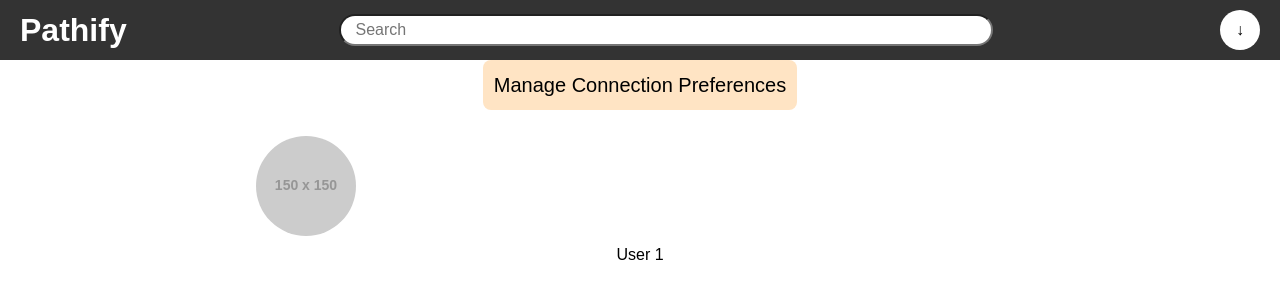
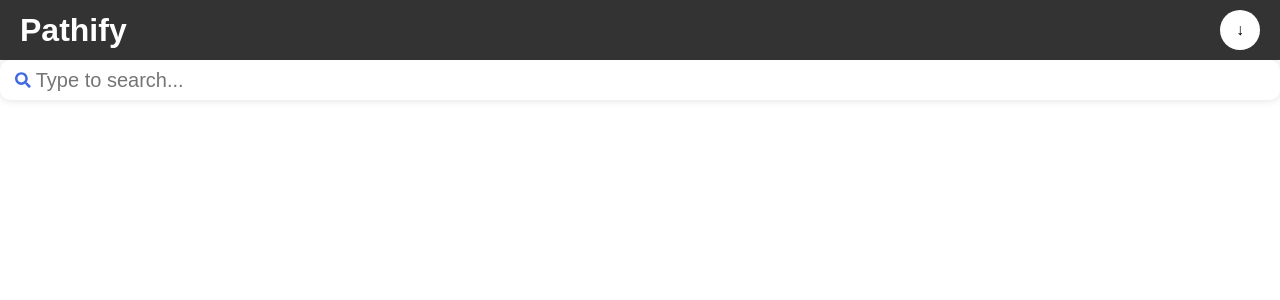
Before and after one commit to by04min/Pathify, a React (Vite) app in the folder pathify/: page /connection in a window 1280 px wide. Shown: the top 300 px of the page. Built offline with nearby package versions, Linux system fonts and the light colour scheme.

Commit message:
Finished Connections Page Front End
Completed all the relevant components to the connections page and updated the navbar by removing the search feature since it has been added to the connections page.

```diff
--- a/pathify/package.json
+++ b/pathify/package.json
@@ -40,6 +40,7 @@
     "react": "^18.3.1",
     "react-color": "^2.19.3",
     "react-dom": "^18.3.1",
+    "react-icons": "^5.3.0",
     "react-router-dom": "^6.27.0",
     "rollup": "^4.27.2"
   },
--- a/pathify/src/components/Navbar.jsx
+++ b/pathify/src/components/Navbar.jsx
@@ -47,10 +47,11 @@
                     <h1>Pathify</h1>
                 </Link>
             </div>
+            {/*
             <div className='search-box'>
                 <input type="text" placeholder='Search'/>
             </div>
-
+            */}
             {/* Notifications Button: leads user to the notifications page. Only available when the user is logged in */}
             <div className='navbar-left-buttons'>
                 <div>
--- /dev/null
+++ b/pathify/src/components/SearchBar.css
@@ -0,0 +1,28 @@
+.input-wrapper{
+    background-color: white;
+    width: 100%;
+    border-radius: 10px;
+    border: transparent;
+    height: 2.5rem;
+    padding: 0 15px;
+    box-shadow: 0px 0px 8px #ddd;
+    display: flex;
+    align-items: center;
+}
+
+input{
+    background-color: transparent;
+    border: none;
+    height: 100%;
+    font-size: 1.25rem;
+    width: 100%;
+    margin-left: 5px;
+}
+
+input:focus{
+    outline: none;
+}
+
+#search-icon{
+    color:royalblue;
+}
--- /dev/null
+++ b/pathify/src/components/SearchBar.jsx
@@ -0,0 +1,30 @@
+import React, {useState} from 'react';
+import {FaSearch} from 'react-icons/fa';
+import "./SearchBar.css";
+
+export const SearchBar = ({setResults}) => {
+    const [input, setInput] = useState("");
+
+    const fetchData = (value) =>{ //to test result display
+        fetch("https://jsonplaceholder.typicode.com/users")
+        .then((response) => response.json())
+        .then((json) => {
+            const results = json.filter((user) => {
+                return value && user && user.name && user.name.toLowerCase().includes(value)
+            });
+            setResults(results);
+        }); //placeholder until backend is updated
+    }
+
+    const handleChange = (value) => {
+        setInput(value)
+        fetchData(value);
+    }
+
+    return <div className="input-wrapper">
+        <FaSearch id="search-icon"/>
+        <input placeholder="Type to search..." value={input} onChange={(e) => handleChange(e.target.value)}/>
+
+
+    </div>
+};
--- /dev/null
+++ b/pathify/src/components/SearchResult.css
@@ -0,0 +1,38 @@
+.search-result{
+    padding:10px 20px;
+}
+
+.search-result:hover{
+    background-color: #efefef;
+}
+.user-picture{
+    width: 150px;
+    height: 150px;
+    border-radius: 50%;
+    object-fit: cover;
+    position: left;
+    text-align: left;
+}
+
+.user-info{
+    width: 80%;
+    margin-top: 20px;
+    margin-bottom: 20px;
+    margin-left: auto;
+    margin-right: auto;
+}
+.user-details{
+    margin-top: 30px;
+    display: flex;
+    flex-direction: row;
+    height: 170px;
+}
+
+.user-specific{
+    display: flex;
+    flex-direction: column;
+    align-items: flex-start;
+    gap: 10px;
+    margin: 30px 40px 20px;
+    text-align: left;
+}
--- /dev/null
+++ b/pathify/src/components/SearchResult.jsx
@@ -0,0 +1,20 @@
+import React from 'react';
+import "./SearchResult.css";
+
+export const SearchResult = ({result}) => {
+    return(
+        <div className="search-result"
+         onClick={(e) => alert('You clicked on ${result}')}>
+            <div className="user-info">
+                <div className="user-details">
+                    <img src="https://via.placeholder.com/150" alt="User Picture" className="user-picture" />
+                    <div className="user-specific">
+                        <h1>Name: {result.name}</h1>
+                        <h2>Email: Insert Email</h2>
+                        <h3>Major/Industry: Insert Result</h3>
+                    </div>
+                </div>
+            </div>
+        </div>
+    )
+};
--- /dev/null
+++ b/pathify/src/components/SearchResultsList.css
@@ -0,0 +1,11 @@
+.results-list{
+    width: 100%;
+    background-color: white;
+    display: flex;
+    flex-direction: column;
+    box-shadow: 0px 0px 8px #ddd;
+    border-radius: 10px;
+    margin-top: 1rem;
+    /*max-height: 300px; */
+    overflow-y: auto;
+}
--- /dev/null
+++ b/pathify/src/components/SearchResultsList.jsx
@@ -0,0 +1,16 @@
+import React from "react";
+import "./SearchResultsList.css";
+import { SearchResult } from "./SearchResult";
+
+export const SearchResultsList = ({results}) => {
+    return(
+        <div className="results-list">
+        {
+            results.map((result, id) => {
+                return <SearchResult result={result} key={id}/>
+            })
+        }
+        </div>
+
+    );
+};
--- a/pathify/src/pages/Connection.css
+++ b/pathify/src/pages/Connection.css
@@ -1,12 +1,3 @@
-.search{
-    font-family: sans-serif;
-    font-weight: bold;
-    font-size: 20px;
-    justify-content:left;
-    position: relative;
-    padding: 10px;
-}
-
 .custom-button{
     padding: 10px;
     position: center;
@@ -54,15 +45,15 @@
     height: 100px;
     border-radius: 50%;
     object-fit: cover;
-    margin-top: 2%;
-    margin-left: 20%;
-    margin-right: 1%;
+    position: left;
 }
 
 .user-details{
     display: flex;
     gap: 10px;
-    justify-content: center;
+    /*justify-content: center; */
     flex-direction: column;
-
+    align-items: flex-start;
+    margin: 30px 40px 20px;
+    text-align: left;
 }
--- a/pathify/src/pages/Connection.jsx
+++ b/pathify/src/pages/Connection.jsx
@@ -3,70 +3,26 @@
 import {AuthContext} from '../components/AuthContext.jsx';
 import './Connection.css';
 import pool from '../../server/db.js';
+import { SearchBar } from '../components/Searchbar.jsx';
+import { SearchResultsList } from '../components/SearchResultsList.jsx';
 
 const Connection = () => {
     const {user} = useContext(AuthContext);
     const navigate = useNavigate();
-    let optedIn = true;
+    const [results, setResults] = useState([]);
+    let optedIn = true; //change to based on user preferences
 
-    const[searchTerm, setSearchTerm] = useState('');
-    const[results, setResults] = useState([]);
-/*
-    const handleSearch = async () => {
-        try{
-            const response = await pool.get('/api/search?query=${searchTerm}');
-            setResults[response.data];
-        } catch (error){
-            console.error('Search error: ', error);
-        }
-    }
-
-
-    //in return function
-
-    within <div> </div>
-
-            <input
-                type = "text"
-                placeholder="Search"
-                value={searchTerm}
-                onChange={(e) => setSearchTerm(e.target.value)}
-            />
-
-            <button onClick={handleSearch}>Search</button>
-            <ul>
-                {
-                    results.map((item) => (
-                        <li key={item.id}>{item.name}</li>
-                    ))
-                }
-            </ul>
-
-                       <button class="custom-button" onClick={() => navigate('/Profile')}>{user ? 'Manage Account' : 'Sign In to View Connections'}</button>
-
-    */
     return(
-
         <div>
-            <div className="button-container">
-                <button class="custom-button" onClick={() => navigate('/settings')}>Manage Connection Preferences</button>
-            </div>
-            <div>
-                {optedIn &&
-                    <div className="results-table">
-                        <div className="user-details">
-                            <img src="https://via.placeholder.com/150" alt="User Picture" className="user-picture" />
-                            User 1
-
-                        </div>
-
-                    </div>
-                }
-            </div>
+            {!optedIn ? (
+                <button class="custom-button" onClick={() => navigate('/Profile')}>Sign In to View Connections</button>
+            ) : (
+                <div className="search-bar-container">
+                    <SearchBar setResults={setResults}/>
+                    <SearchResultsList results={results}/>
+                </div>
+            )}
         </div>
-
-
-
     );
 }
 
```
Also changed, not shown: 1 other file (tests, documents, lock files or other folders).
